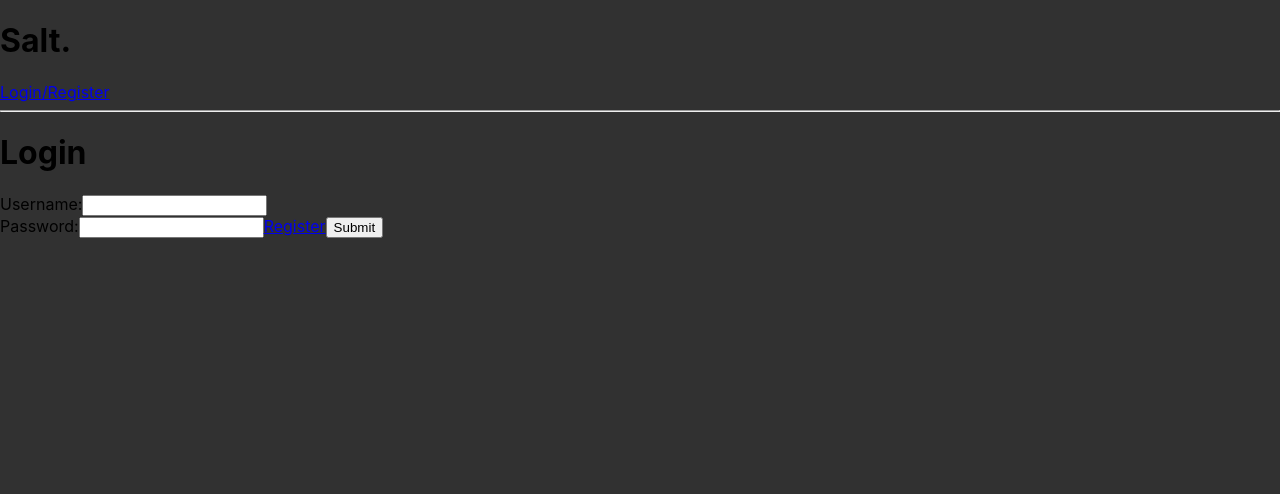
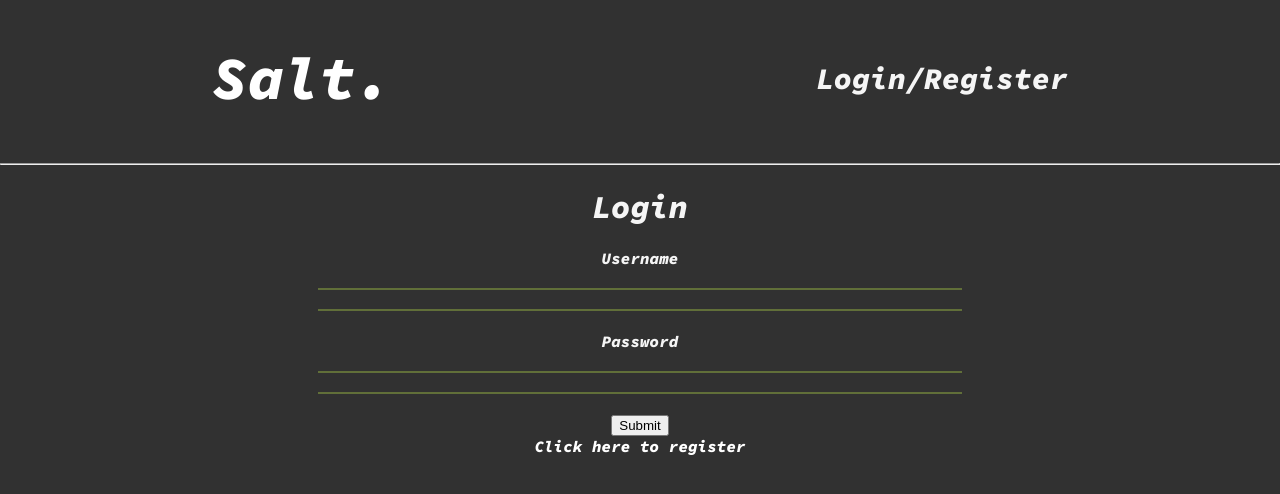
Before and after one commit to JustinKnuth/salt, a React (Create React App) app in the folder client/: page /login in a window 1280 px wide. Shown: the top 494 px of the page. Built offline with nearby package versions, Linux system fonts and the light colour scheme.

Commit message:
initial styling

```diff
--- a/client/public/index.html
+++ b/client/public/index.html
@@ -15,6 +15,8 @@
       user's mobile device or desktop. See https://developers.google.com/web/fundamentals/web-app-manifest/
     -->
     <link rel="manifest" href="%PUBLIC_URL%/manifest.json" />
+    <link rel="preconnect" href="https://fonts.gstatic.com">
+<link href="https://fonts.googleapis.com/css2?family=Source+Code+Pro:ital,wght@1,900&display=swap" rel="stylesheet">
     <!--
       Notice the use of %PUBLIC_URL% in the tags above.
       It will be replaced with the URL of the `public` folder during the build.
--- a/client/src/App.css
+++ b/client/src/App.css
@@ -2,4 +2,80 @@
 
 body {
   background-color: #313131;
+  color:whitesmoke;
+  font-family: 'Source Code Pro', monospace;
 }
+
+
+
+
+header {
+  display: flex;
+  flex-direction: row;
+  justify-content: space-around;
+  align-items: center;
+}
+
+header h1 {
+  font-size: 60px;
+}
+
+a {
+   color:white;
+   text-decoration: none;
+}
+
+.links {
+  text-decoration: none;
+  color: whitesmoke;
+  font-size: 30px;
+}
+
+.post-container {
+  text-align: center;
+
+}
+
+.post-container p {
+  text-align: center;
+height: 90px;
+width:75%;
+overflow: hidden;
+text-overflow: ellipsis;
+margin: 0 auto;
+}
+
+.create-form{
+
+
+}
+
+.create-inputs {
+  color:whitesmoke;
+  background: transparent;
+  border-color: #616F39;
+  border-top-style:solid;
+  border-bottom-style:solid;
+  border-left-style: none;
+  border-right-style: none;
+  text-align: center;
+  width: 50%;
+  font-size: 15px;
+  margin-top: 20px;
+  margin-bottom: 20px;
+}
+
+.create-textarea {
+  color:whitesmoke;
+  background: transparent;
+  border-color: #616F39;
+  border-style:solid;
+  width: 75%;
+  height: 300px;
+  border-top-style:solid;
+  border-bottom-style:solid;
+  border-left-style: none;
+  border-right-style: none;
+  font-size: 15px;
+  margin-top: 20px;
+}
--- a/client/src/App.js
+++ b/client/src/App.js
@@ -2,6 +2,7 @@
 import { Switch, Route, useHistory } from "react-router-dom";
 import { useState, useEffect } from "react";
 // components
+import Home from "./components/Home"
 import Nav from "./components/Nav";
 import SignIn from "./components/SignIn";
 import SignUp from "./components/SignUp";
@@ -46,7 +47,6 @@ function App() {
         currentUser={currentUser}
         handleLogout={handleLogout} />
       <hr />
-
       <Switch>
         <Route path="/login">
           <SignIn handleLogin={handleLogin} />
--- a/client/src/components/AllBlogs.jsx
+++ b/client/src/components/AllBlogs.jsx
@@ -7,29 +7,38 @@ export default function AllBlogs(props) {
 
 
 
+
+
   return (
     <div>
-      <h1>Posts</h1>
+      <h1 style= {{ textAlign: 'center' }}>Posts</h1>
       {posts.map(post => (
-        <React.Fragment key={post.id}>
+        <div className='post-container' key={post.id}>
 
           <Link to={`/posts/${post.id}`}>
-          <p>{post.title}</p>
           </Link>
+
+            <h2 className='post-title'>{post.title}</h2>
+          <h3 className='post-author'>{post.author}</h3>
+
+          {/* {post.content.length > 3000 ?
+            post.content : post.content} */}
+
+          <p className='post-content'>{post.content}</p>
 
 
           {
             currentUser?.id === post.user_id &&
             <>
             <Link to={`posts/${post.id}/edit`}>
-            <button>Edit</button>
+            <button>edit</button>
             </Link>
             <button onClick={() => handleDelete(post.id)}>Delete</button>
 
             </>
 
           }
-        </React.Fragment>
+        </div>
       ))}
 
 
--- a/client/src/components/CreateBlog.jsx
+++ b/client/src/components/CreateBlog.jsx
@@ -11,7 +11,7 @@ export default function CreatePost(props) {
 
   })
   const { title, author, content } = formData
- const { handleCreate } = props
+  const { handleCreate } = props
 
 
 
@@ -27,37 +27,43 @@ export default function CreatePost(props) {
 
 
   return (
-    <form onSubmit={(e) => {
+    <center>
+
+    <form className="create-form" onSubmit={(e) => {
       e.preventDefault()
       handleCreate(formData)
     }}>
-      <h1>Create Post</h1>
-      <label>Title:
+      <h1 style={{ textAlign: 'center' }}>Create Post</h1>
+      <label>Title <br/>
        <input
+          className='create-inputs'
           type="text"
           name='title'
           value={title}
           onChange={handleChange}
         />
-      </label>
-      <label>author:
+      </label> <br/>
+      <label>Author <br/>
        <input
+          className='create-inputs'
           type="text"
           name='author'
           value={author}
           onChange={handleChange}
-        />
+        /> <br/>
       </label>
-      <label>content:
-       <input
+      <label>Content <br/>
+       <textarea
+          className='create-textarea'
           type="text"
           name='content'
           value={content}
           onChange={handleChange}
         />
-      </label>
+      </label> <br/>
 
       <button>Submit</button>
     </form>
+    </center>
   )
 }
--- a/client/src/components/Home.jsx
+++ b/client/src/components/Home.jsx
@@ -0,0 +1,24 @@
+
+import Nav from './Nav'
+import AllBlogs from './AllBlogs'
+
+export default function Home(props) {
+
+  const { handleLogout, currentUser, posts, handleDelete } = props
+
+
+
+  return (
+    <div>
+       <Nav
+        currentUser={currentUser}
+        handleLogout={handleLogout} />
+      <hr />
+      {/* <AllBlogs
+          posts={posts}
+          handleDelete={handleDelete}
+          currentUser={currentUser} />
+       */}
+    </div>
+  )
+}
--- a/client/src/components/MainContainer.jsx
+++ b/client/src/components/MainContainer.jsx
@@ -68,7 +68,7 @@ export default function MainContainer(props) {
         <BlogDetails
           comments={comments}/>
       </Route>
-      <Route path="/posts">
+      <Route path="/">
         <AllBlogs
           posts={posts}
           handleDelete={handleDelete}
--- a/client/src/components/Nav.jsx
+++ b/client/src/components/Nav.jsx
@@ -8,24 +8,28 @@ export default function Nav(props) {
 
   return (
     <header>
-      <h1>Salt.</h1>
+      <a className='logo' href="/">
+        <h1>Salt.</h1>
+
+      </a>
+
       {
         currentUser ?
           <>
             <p>{currentUser.username}</p>
-            <button onClick={handleLogout}>Logout</button>
+            <Link className='links' onClick={handleLogout}>Logout</Link>
           </>
           :
-          <Link to="/login">Login/Register</Link>
+          <Link className='links' to="/login">Login/Register</Link>
         }
 
 
       {
         currentUser &&
         <>
-          <Link to="/posts">All Blog Posts</Link>
+          <Link className='links' to="/posts">All Blog Posts</Link>
 
-          <Link to="/posts/new">
+          <Link className='links' to="/posts/new">
            Create a Post
           </Link>
 
--- a/client/src/components/SignIn.jsx
+++ b/client/src/components/SignIn.jsx
@@ -20,32 +20,36 @@ export default function SignIn(props) {
 
 
   return (
+    <center>
+
     <form onSubmit={(e) => {
       e.preventDefault()
       handleLogin(formData)
     }}>
 
       <h1>Login</h1>
-      <label>
-        Username:
+      <label>Username <br/>
       <input
+          className="create-inputs"
           type="text"
           name="username"
           value={username}
           onChange={handleChange} />
-      </label>
-      <br/>
-      <label>
-        Password:
+      </label> <br/>
+
+      <label>Password <br/>
        <input
+          className="create-inputs"
           type="text"
           name="password"
           value={password}
           onChange={handleChange} />
-      </label>
-      <Link to='/register'>Register</Link>
-      <button>Submit</button>
+      </label> <br/>
+      <button>Submit</button> <br/>
+      <Link to='/register'>Click here to register</Link>
+
     </form>
+    </center>
 
   )
 }
--- a/client/src/components/SignUp.jsx
+++ b/client/src/components/SignUp.jsx
@@ -20,31 +20,32 @@ export default function SignUp(props) {
 
 
   return (
+    <center>
     <form onSubmit={(e) => {
       e.preventDefault()
       handleRegister(formData)
     }}>
 
       <h1>Register</h1>
-      <label>
-        Username:
+      <label>Username <br/>
       <input
+          className='create-inputs'
           type="text"
           name="username"
           value={username}
           onChange={handleChange} />
-      </label>
+      </label> <br/>
       <br/>
-      <label>
-        Password:
+        <label>Password <br/>
        <input
+          className='create-inputs'
           type="text"
           name="password"
           value={password}
           onChange={handleChange} />
-      </label>
-      <button>Submit</button>
+      </label> <br/>
+      <button>Submit</button> <br/>
     </form>
-
+    </center>
   )
 }
```
Also changed, not shown: 1 other file (tests, documents, lock files or other folders).
